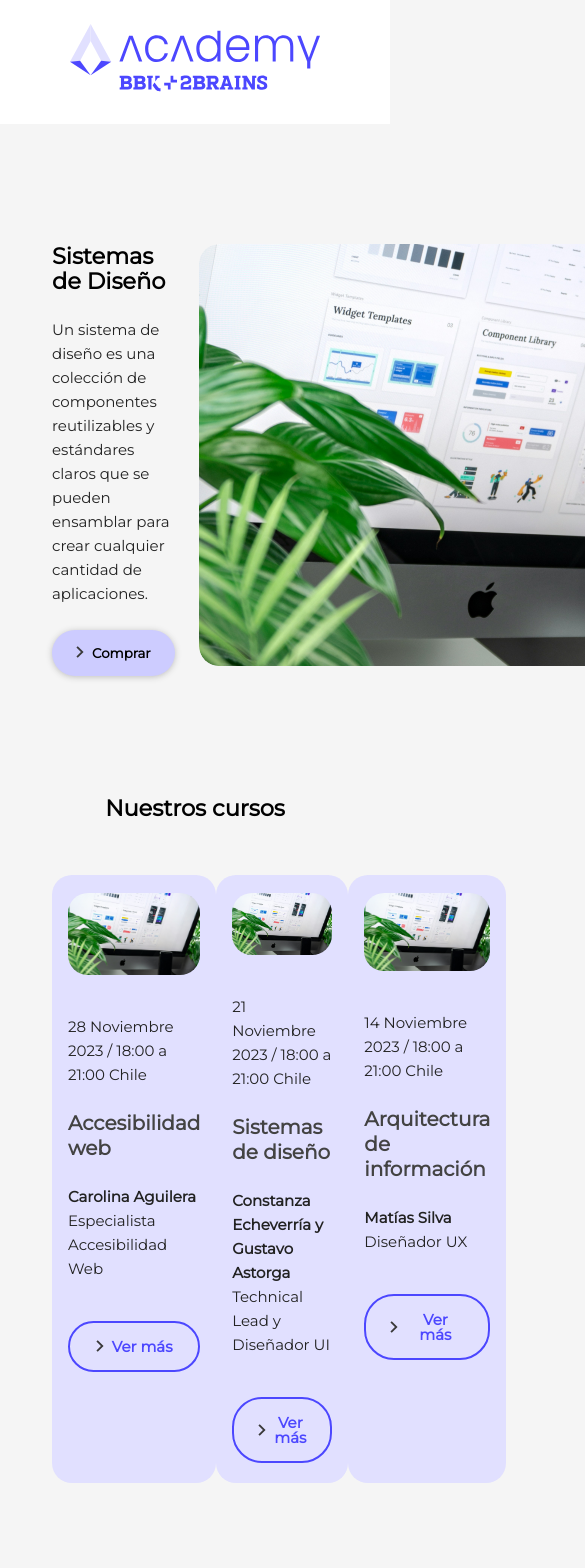
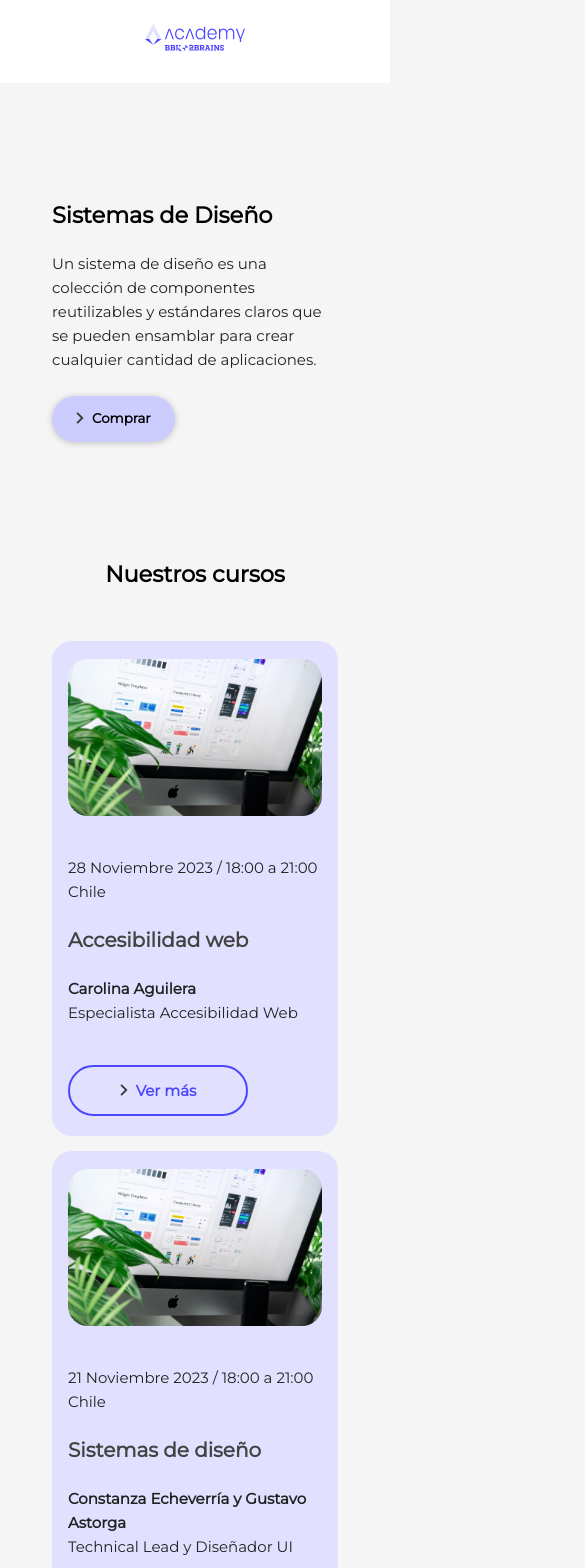
Before and after one commit to carfolacam98/story_design-system, a React (Vite) app in the folder taskbox/: page / in a window 390 px wide. Shown: the top 1568 px of the page, 585 px wide, since content can reach past the window. Built offline with nearby package versions, Linux system fonts and the light colour scheme.

Commit message:
Feat apply adaptative design

```diff
--- a/taskbox/src/components/Footer/footer.module.scss
+++ b/taskbox/src/components/Footer/footer.module.scss
@@ -21,4 +21,36 @@
       width: 35px;
     }
   }
+
 }
+
+@media (max-width: 768px) {
+  .footer {
+    .container {
+      display: flex;
+      flex-direction: column;
+      row-gap: 10px;
+      align-items: center;
+      padding: 16px 12px;
+    }
+
+    img {
+      width: 80px;
+    }
+
+    .courses {
+      width: 100%;
+    }
+
+    .social {
+      display: flex;
+      column-gap: 68px;
+      justify-content: space-between;
+      align-items: center;
+
+      img {
+        width: 12px;
+      }
+    }
+  }
+}
--- a/taskbox/src/components/Header/header.module.scss
+++ b/taskbox/src/components/Header/header.module.scss
@@ -7,3 +7,11 @@
     width: 250px;
   }
 }
+
+@media (max-width: 768px) {
+  .header {
+    img {
+      width: 100px;
+    }
+  }
+}
--- a/taskbox/src/pages/landing.module.scss
+++ b/taskbox/src/pages/landing.module.scss
@@ -37,10 +37,12 @@
   .cards {
     display: flex;
 
-    & > div > div {
+    &>div>div {
       max-width: 395px;
     }
   }
+
+
 }
 
 .contact {
@@ -61,3 +63,30 @@
   max-width: 418px;
   padding-left: 72px;
 }
+
+@media (max-width: 768px) {
+  .hero {
+    .imagen {
+      display: none;
+    }
+  }
+
+  .cards {
+    flex-direction: column;
+    row-gap: 15px;
+  }
+
+  .courses {
+    width: 100%;
+  }
+
+  .contact {
+    .imagen {
+      display: none;
+    }
+  }
+
+  .form {
+    padding-left: 0px;
+  }
+}
--- a/taskbox/src/ui/atoms/Button/button.module.scss
+++ b/taskbox/src/ui/atoms/Button/button.module.scss
@@ -55,7 +55,7 @@
     display: flex;
     align-items: center;
     gap: 8px;
-    padding: 16px 12px 12px;
+    padding: 11px 12px 10px;
     height: 32px;
   }
 
```
